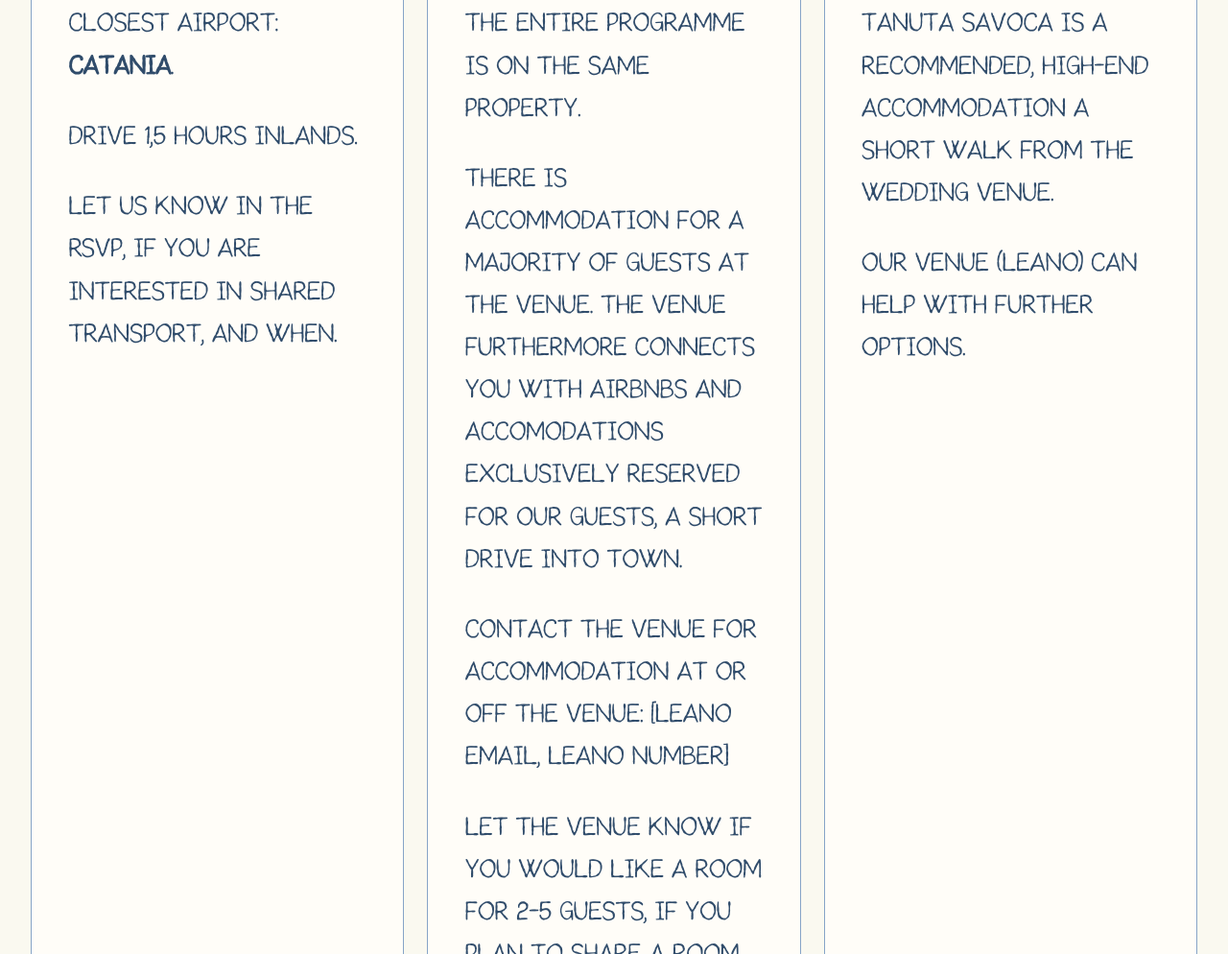
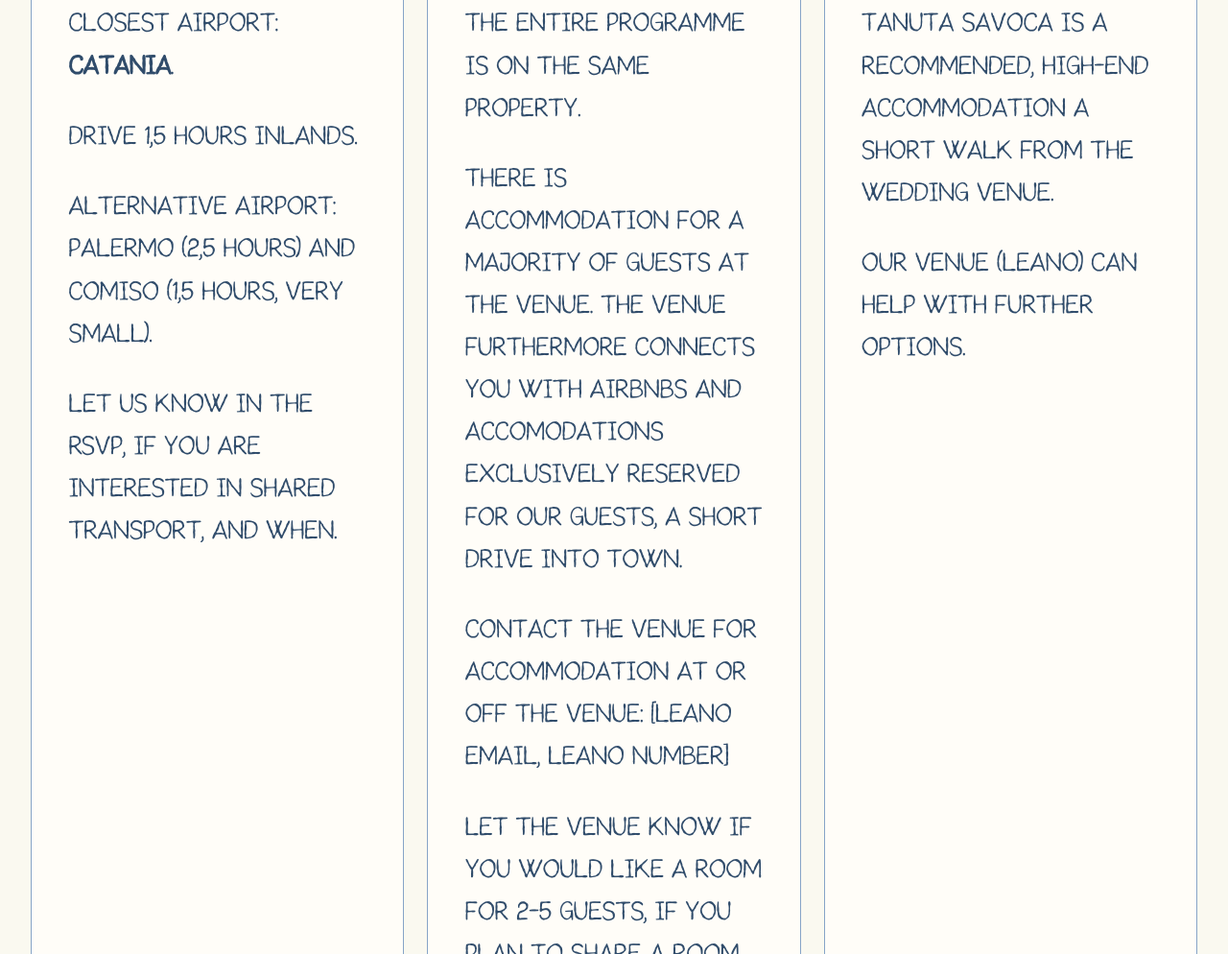
Before and after one commit to FamilySanneWander/SanneWanderWedding, a plain HTML site: page index.html in a window 1280 px wide. Shown: the part 4892-5886 px from the top of the page at 96% size. Drawn offline with Linux system fonts and the light colour scheme; a web font is replaced by a local one.

Commit message:
Add alternative airport details to index.html
Added information about alternative airports near Piazza Armerina.

```diff
--- a/index.html
+++ b/index.html
@@ -736,6 +736,7 @@ main section, .day, footer {
             <h3>Piazza Armerina</h3>
             <p>Closest Airport: <strong>Catania</strong>.</p>
             <p>Drive 1,5 hours inlands.</p>
+            <p>Alternative Airport: Palermo (2,5 hours) and Comiso (1,5 hours, very small).</p>
             <p>Let us know in the RSVP, if you are interested in shared transport, and when.</p>
           </article>
           <article class="card reveal">
```
